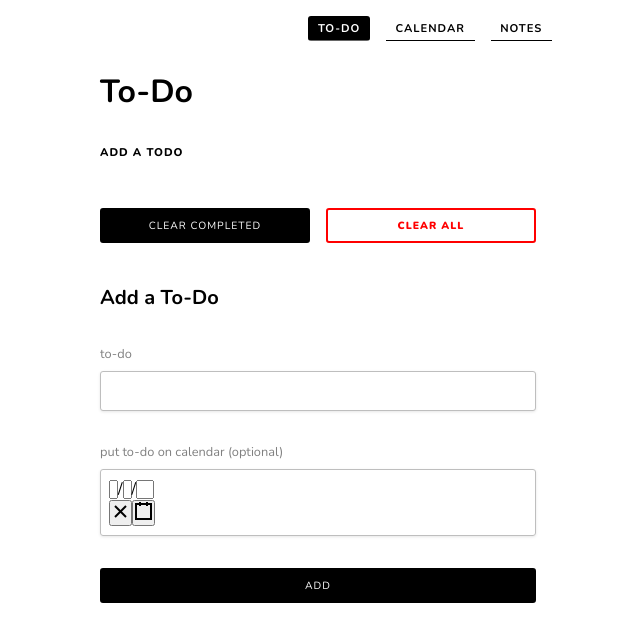
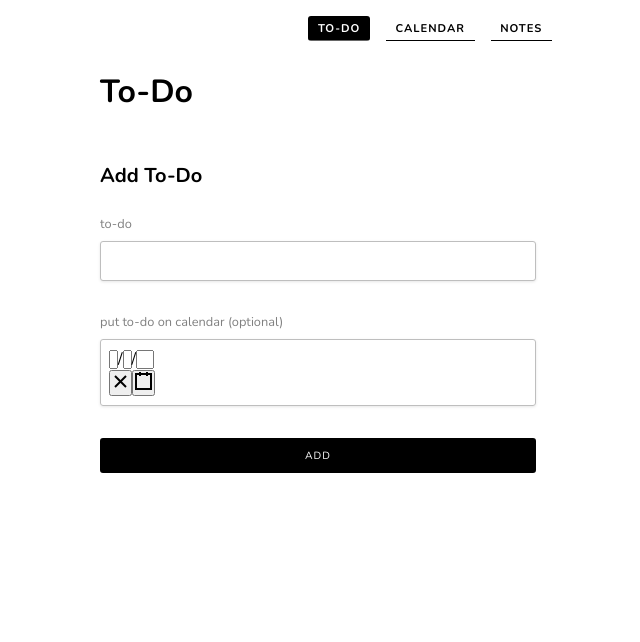
Before and after one commit to magalifabri/react-intro, a React (Create React App) app: page / in a window 1280 px wide. Shown: the top 642 px of the page, without its empty margins (322-962 px from the left). Built offline with nearby package versions, Linux system fonts and the light colour scheme.

Commit message:
Change layout of To-Do page to improve UX

```diff
--- a/src/pages/TodoList.js
+++ b/src/pages/TodoList.js
@@ -56,25 +56,6 @@ const TodoList = ({todos, setTodos}) => {
     }
 
 
-    const getTodoStatusString = () => {
-        if (!todos.length) {
-            return 'add a todo';
-        }
-
-        const numUncompletedTodos = todos.filter(
-            todo => !todo.complete
-        ).length;
-
-        if (!numUncompletedTodos) {
-            return 'all done!';
-        } else if (numUncompletedTodos === 1) {
-            return '1 todo left';
-        } else {
-            return numUncompletedTodos + ' todos left';
-        }
-    }
-
-
     const handleClearCompletedTodos = () => {
         const newTodos = todos.filter(
             todo => !todo.complete
@@ -113,14 +94,37 @@ const TodoList = ({todos, setTodos}) => {
     }
 
 
+    const getTodoStatusString = () => {
+        const numUncompletedTodos = todos.filter(
+            todo => !todo.complete
+        ).length;
+
+        let message;
+
+        if (!numUncompletedTodos) {
+            message = 'all done!';
+        } else if (numUncompletedTodos === 1) {
+            message = '1 todo left';
+        } else {
+            message = numUncompletedTodos + ' todos left';
+        }
+
+        return (
+            <div className="todo-app__todos-left">
+                <p>{message}</p>
+            </div>
+        )
+    }
+
+
     return (
         <>
             <h1 className="page-title">To-Do</h1>
 
             <div className="flex-wrapper todo-app">
-                <div className="todo-app__todos-left">
+                {todos.length > 0 &&
+                    <>
                         {getTodoStatusString()}
-                </div>
 
                         <div className="todo-app__todo-list">
                             {todos.map(todo => {
@@ -140,18 +144,22 @@ const TodoList = ({todos, setTodos}) => {
                                 clear completed
                             </button>
 
-                    <button className="button-style-1 button-style-1--danger"
+                            <button
+                                className="button-style-1 button-style-1--danger flex-initial"
                                 onClick={handleClearAllTodos}>
                                 clear all
                             </button>
                         </div>
+                    </>
+                }
 
-                <p className="big-text">Add a To-Do</p>
+                <p className="big-text">Add To-Do</p>
 
                 <div className="input-wrapper">
                     <label className="input-wrapper__label"
                            htmlFor="todo">to-do</label>
                     <input className="input-wrapper__input" id="todo"
+                           autoComplete="off"
                            ref={todoNameRef} onKeyDown={handleKeyDown}
                            type="text"/>
                 </div>
@@ -160,7 +168,8 @@ const TodoList = ({todos, setTodos}) => {
                     <label className="input-wrapper__label">
                         put to-do on calendar (optional)
                     </label>
-                    <DatePicker onChange={setPickedDate} value={pickedDate}/>
+                    <DatePicker onChange={setPickedDate}
+                                value={pickedDate}/>
                 </div>
 
                 <button className="button-style-1"
--- a/src/styles/style.scss
+++ b/src/styles/style.scss
@@ -38,7 +38,7 @@ p {
 }
 
 .big-text {
-    margin: 1rem 0 .5rem;
+    margin-top: 1rem;
 
     font-size: 1.25rem;
     font-weight: 700;
@@ -48,7 +48,7 @@ p {
     margin: .5rem 0 1rem;
 
     text-transform: uppercase;
-    font-size: .85rem;
+    font-size: .75rem;
     font-weight: 600;
     color: gray;
 }
@@ -143,6 +143,9 @@ label + button {
         background-color: #fff;
         color: red;
         font-weight: 900;
+    }
+
+    &--right {
         align-self: flex-end;
     }
 }
@@ -151,11 +154,14 @@ label + button {
     display: flex;
     flex-direction: row;
     gap: 1rem;
-    justify-content: right;
 
     & > * {
         flex: 1;
     }
+}
+
+.flex-initial {
+    flex: initial;
 }
 
 .input-wrapper {
```
Lines whose indentation alone changed are shown as unchanged.
